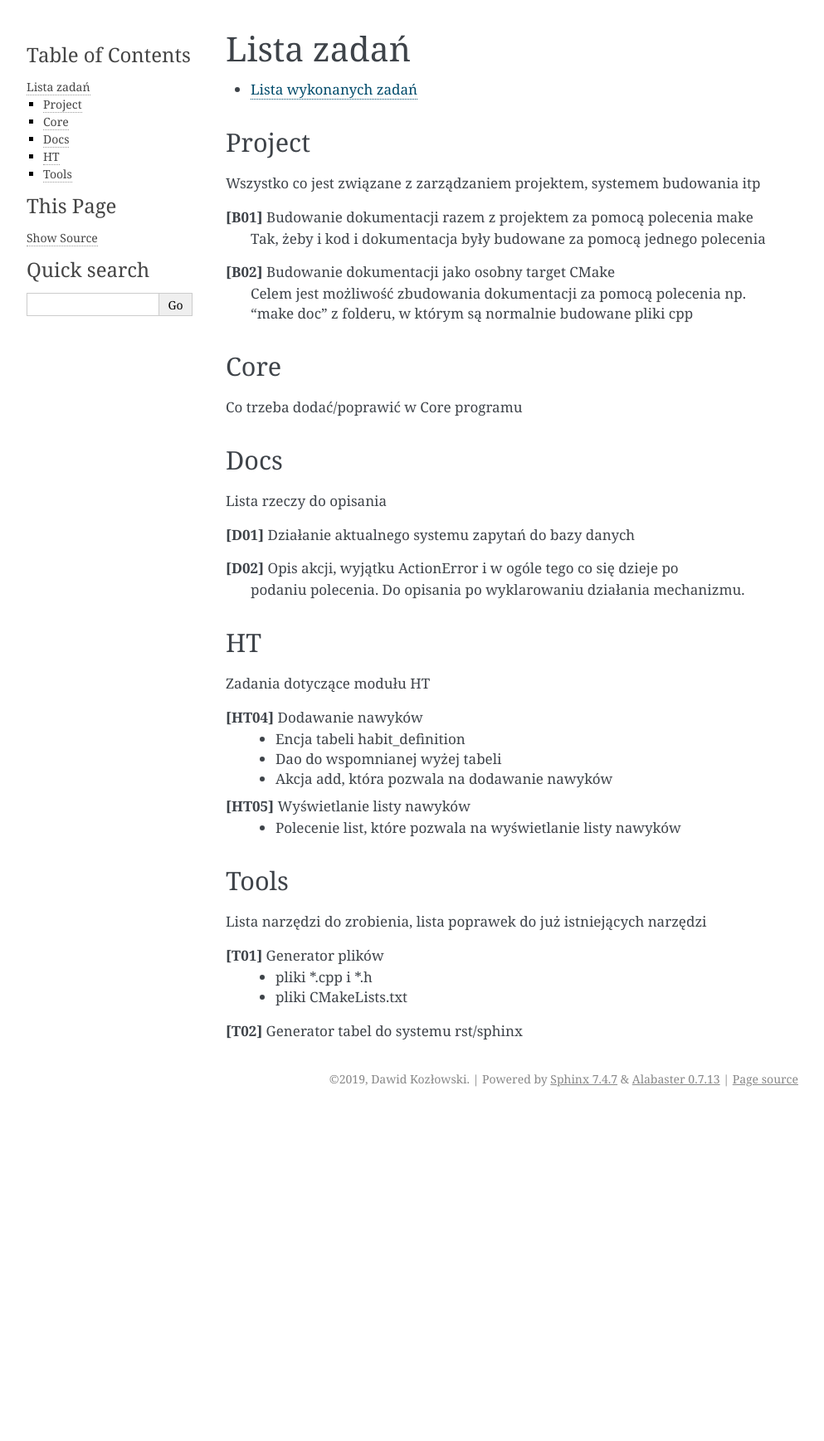
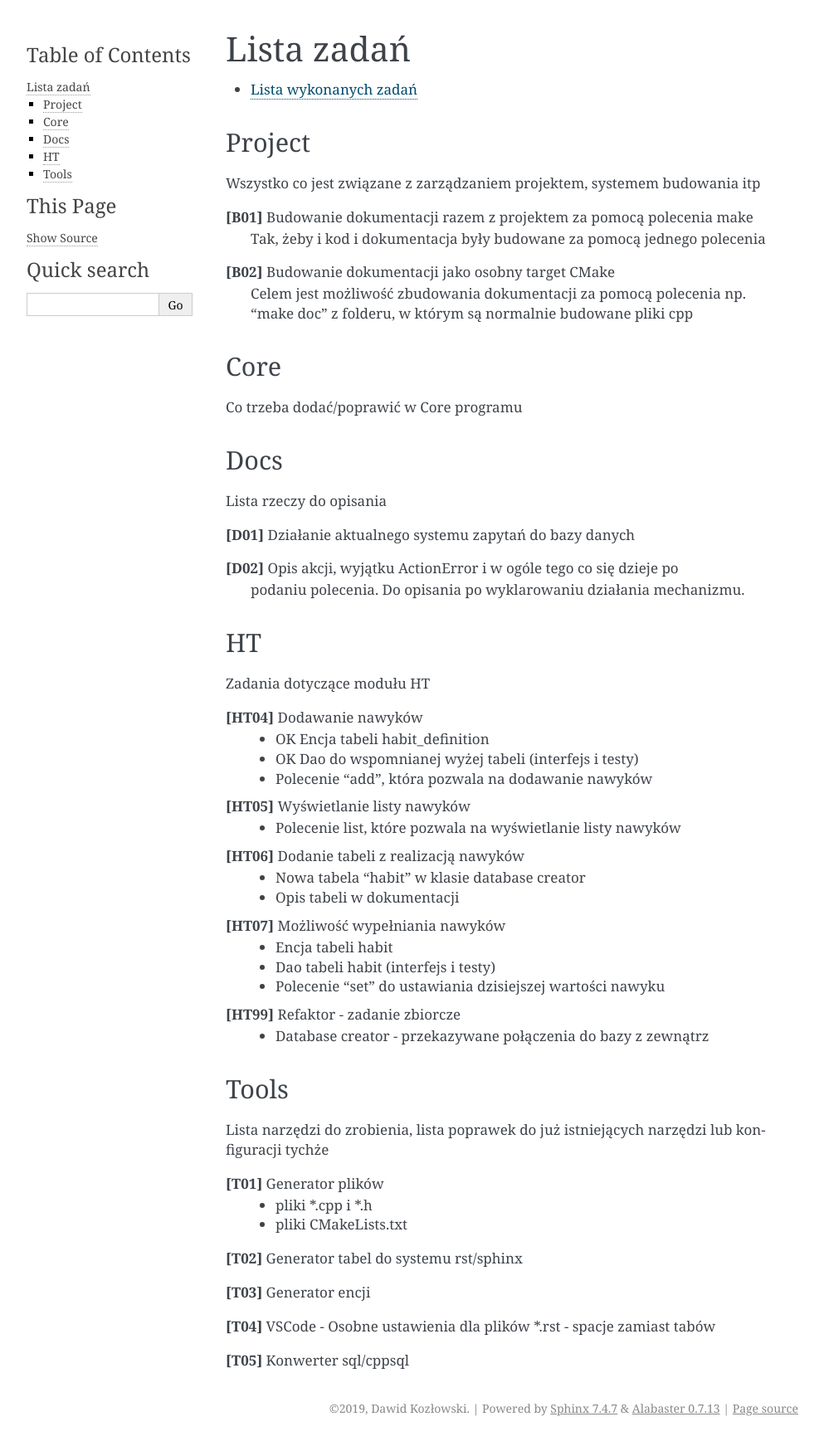
Before and after one commit to minescias/HabitTacker, a Sphinx documentation site: the page built from Documentation/source/Tasks.rst, in a window 1280 px wide. Shown: the whole page at 83% size, without its empty margins (148-1141 px from the left). Built offline with Sphinx 7.4.7, drawn with Linux system fonts in a browser that asks for light colours; before the commit the page ends 1340 px from its top, so only the background shows below that.

Commit message:
Created habit definition dao and entity

```diff
--- a/Documentation/source/Tasks.rst
+++ b/Documentation/source/Tasks.rst
@@ -34,19 +34,38 @@ HT
 Zadania dotyczące modułu HT
 
 **[HT04]** Dodawanie nawyków
- *  Encja tabeli habit_definition
- *  Dao do wspomnianej wyżej tabeli
- *  Akcja add, która pozwala na dodawanie nawyków
+ *  OK Encja tabeli habit_definition
+ *  OK Dao do wspomnianej wyżej tabeli (interfejs i testy)
+ *  Polecenie "add", która pozwala na dodawanie nawyków
 
 **[HT05]** Wyświetlanie listy nawyków
  *  Polecenie list, które pozwala na wyświetlanie listy nawyków
 
+**[HT06]** Dodanie tabeli z realizacją nawyków
+ *  Nowa tabela "habit" w klasie database creator
+ *  Opis tabeli w dokumentacji
+
+**[HT07]** Możliwość wypełniania nawyków
+ *  Encja tabeli habit
+ *  Dao tabeli habit (interfejs i testy)
+ *  Polecenie "set" do ustawiania dzisiejszej wartości nawyku
+
+**[HT99]** Refaktor - zadanie zbiorcze
+ *  Database creator - przekazywane połączenia do bazy z zewnątrz
+
 Tools
 *******************************************************************************
-Lista narzędzi do zrobienia, lista poprawek do już istniejących narzędzi
+Lista narzędzi do zrobienia, lista poprawek do już istniejących narzędzi lub
+konfiguracji tychże
 
 **[T01]** Generator plików
  *  pliki \*.cpp i \*.h
  *  pliki CMakeLists.txt
 
 **[T02]** Generator tabel do systemu rst/sphinx
+
+**[T03]** Generator encji
+
+**[T04]** VSCode - Osobne ustawienia dla plików \*.rst - spacje zamiast tabów
+
+**[T05]** Konwerter sql/cppsql
--- a/Documentation/source/index.rst
+++ b/Documentation/source/index.rst
@@ -14,6 +14,7 @@ HT Docs's
    Tables
    Core
    Cpp
+   Tests
    Notes
    Tasks
 
```
Also changed, not shown: Documentation/source/Core.rst (+25 -0 lines), Documentation/source/Tests.rst (added, +17 -0 lines), 10 other files.
